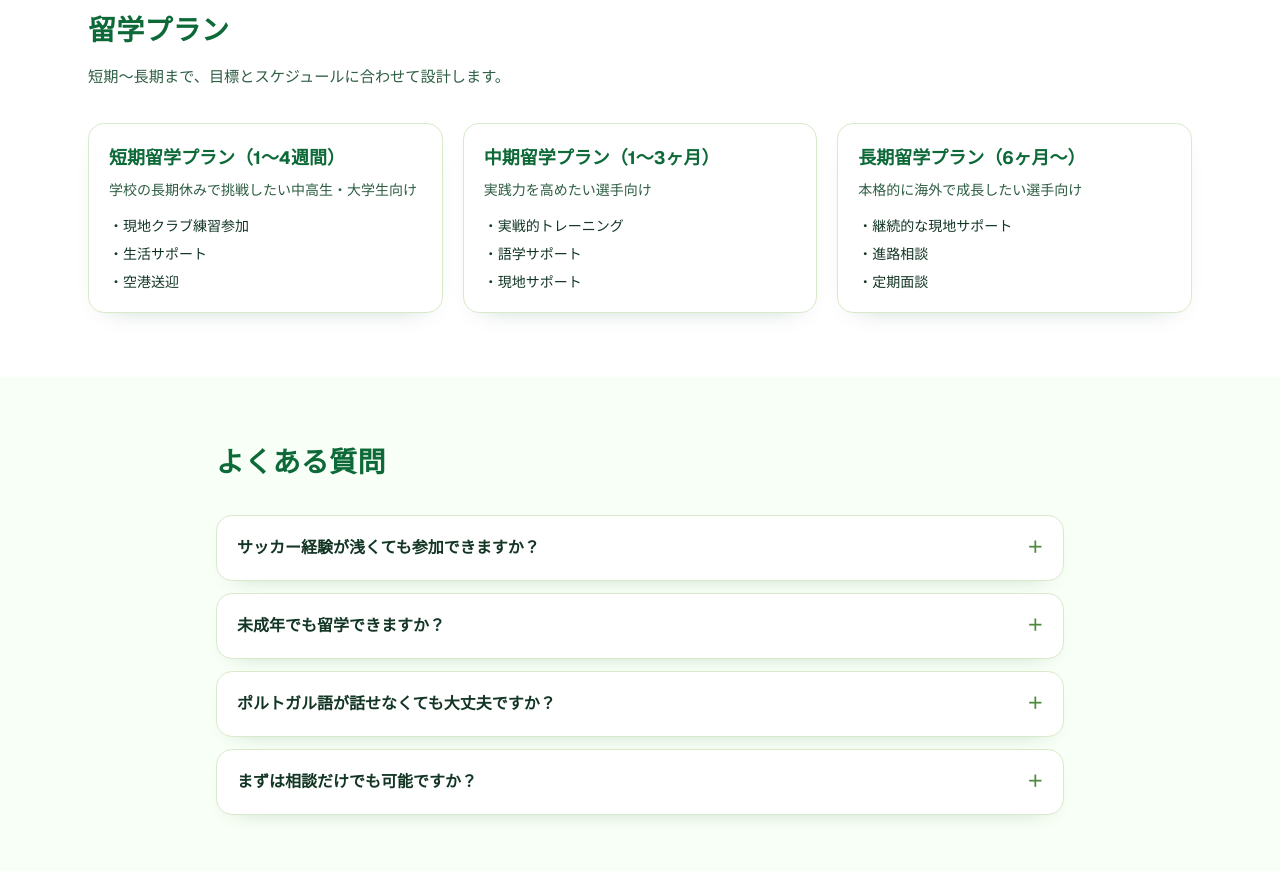
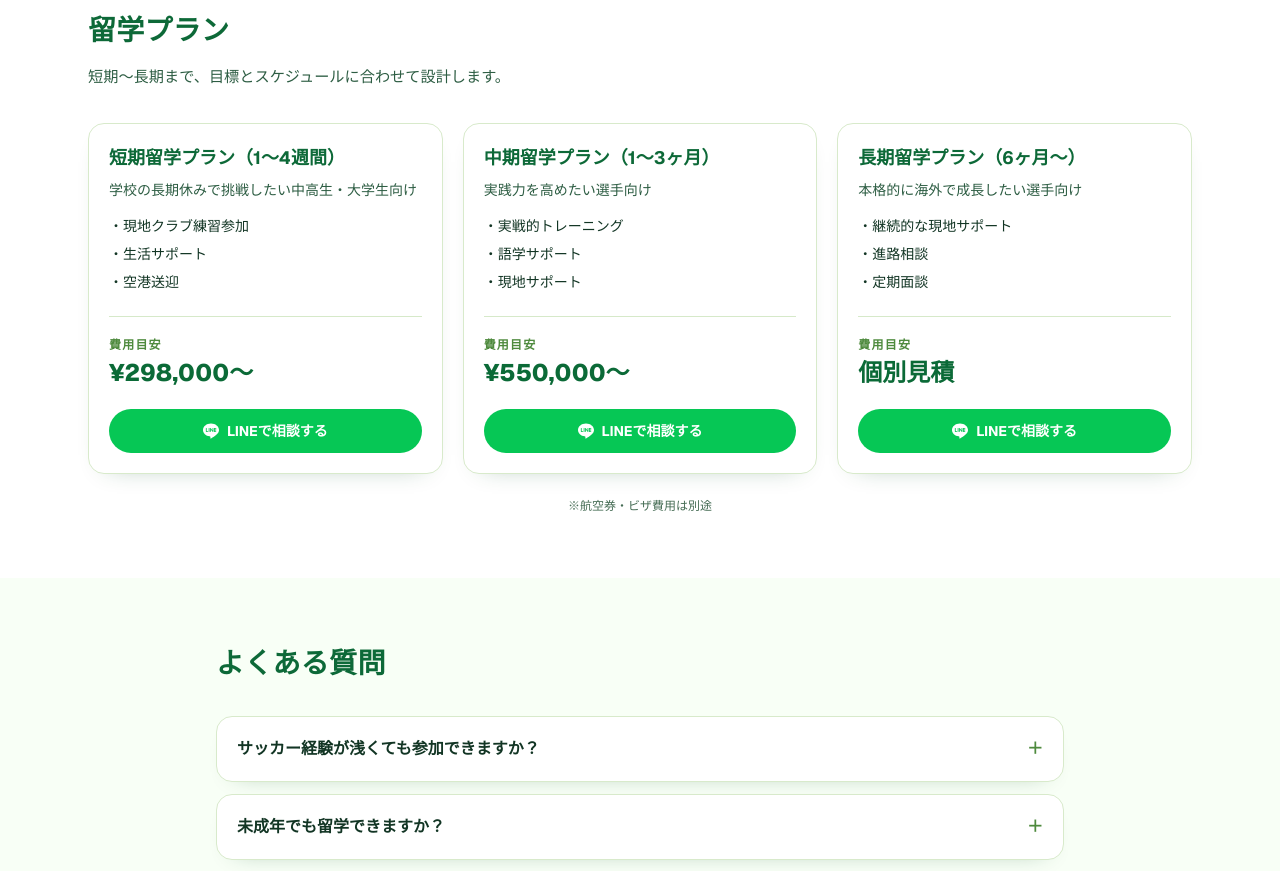
Before and after one commit to roki0711416-hash/parasonho, a Next.js app: page / in a window 1280 px wide. Shown: the part 1120-1991 px from the top of the page. Built offline with nearby package versions, Linux system fonts and the light colour scheme.

Commit message:
feat: add pricing and LINE button to plan cards

```diff
--- a/app/page.tsx
+++ b/app/page.tsx
@@ -9,16 +9,19 @@ export default function Home() {
       title: "短期留学プラン（1〜4週間）",
       target: "学校の長期休みで挑戦したい中高生・大学生向け",
       points: ["現地クラブ練習参加", "生活サポート", "空港送迎"],
+      price: "¥298,000〜",
     },
     {
       title: "中期留学プラン（1〜3ヶ月）",
       target: "実践力を高めたい選手向け",
       points: ["実戦的トレーニング", "語学サポート", "現地サポート"],
+      price: "¥550,000〜",
     },
     {
       title: "長期留学プラン（6ヶ月〜）",
       target: "本格的に海外で成長したい選手向け",
       points: ["継続的な現地サポート", "進路相談", "定期面談"],
+      price: "個別見積",
     },
   ];
 
@@ -105,7 +108,7 @@ export default function Home() {
             <p className="section-subtitle">短期〜長期まで、目標とスケジュールに合わせて設計します。</p>
             <div className="mt-8 grid gap-5 md:grid-cols-3">
               {plans.map((plan) => (
-                <article key={plan.title} className="card h-full">
+                <article key={plan.title} className="card flex h-full flex-col">
                   <h3 className="text-lg font-bold text-[#0d6938]">{plan.title}</h3>
                   <p className="mt-2 text-sm text-[#2d5d43]">{plan.target}</p>
                   <ul className="mt-4 space-y-2 text-sm">
@@ -113,9 +116,23 @@ export default function Home() {
                       <li key={point}>・{point}</li>
                     ))}
                   </ul>
+                  <div className="mt-6 border-t border-[#d6e9c9] pt-5">
+                    <p className="text-xs font-semibold uppercase tracking-widest text-[#4e8a3d]">費用目安</p>
+                    <p className="mt-1 text-2xl font-extrabold text-[#0b6a37]">{plan.price}</p>
+                  </div>
+                  <a
+                    href={LINE_URL}
+                    target="_blank"
+                    rel="noopener noreferrer"
+                    className="mt-5 inline-flex items-center justify-center gap-2 rounded-full bg-[#06C755] px-5 py-3 text-sm font-bold text-white transition hover:bg-[#05b34c]"
+                  >
+                    <svg viewBox="0 0 24 24" className="h-4 w-4" fill="currentColor" aria-hidden="true"><path d="M19.365 9.863c.349 0 .63.285.63.631 0 .345-.281.63-.63.63H17.61v1.125h1.755c.349 0 .63.283.63.63 0 .344-.281.629-.63.629h-2.386c-.345 0-.627-.285-.627-.629V8.108c0-.345.282-.63.63-.63h2.386c.346 0 .627.285.627.63 0 .349-.281.63-.63.63H17.61v1.125h1.755zm-3.855 3.016c0 .27-.174.51-.432.596-.064.021-.133.031-.199.031-.211 0-.391-.09-.51-.25l-2.443-3.317v2.94c0 .344-.279.629-.631.629-.346 0-.626-.285-.626-.629V8.108c0-.27.173-.51.43-.595.06-.023.136-.033.194-.033.195 0 .375.104.495.254l2.462 3.33V8.108c0-.345.282-.63.63-.63.345 0 .63.285.63.63v4.771zm-5.741 0c0 .344-.282.629-.631.629-.345 0-.627-.285-.627-.629V8.108c0-.345.282-.63.63-.63.346 0 .628.285.628.63v4.771zm-2.466.629H4.917c-.345 0-.63-.285-.63-.629V8.108c0-.345.285-.63.63-.63.348 0 .63.285.63.63v4.141h1.756c.348 0 .629.283.629.63 0 .344-.281.629-.629.629M24 10.314C24 4.943 18.615.572 12 .572S0 4.943 0 10.314c0 4.811 4.27 8.842 10.035 9.608.391.082.923.258 1.058.59.12.301.079.766.038 1.08l-.164 1.02c-.045.301-.24 1.186 1.049.645 1.291-.539 6.916-4.078 9.436-6.975C23.176 14.393 24 12.458 24 10.314"/></svg>
+                    LINEで相談する
+                  </a>
                 </article>
               ))}
             </div>
+            <p className="mt-6 text-center text-xs text-[#456c54]">※航空券・ビザ費用は別途</p>
           </div>
         </section>
 
```
